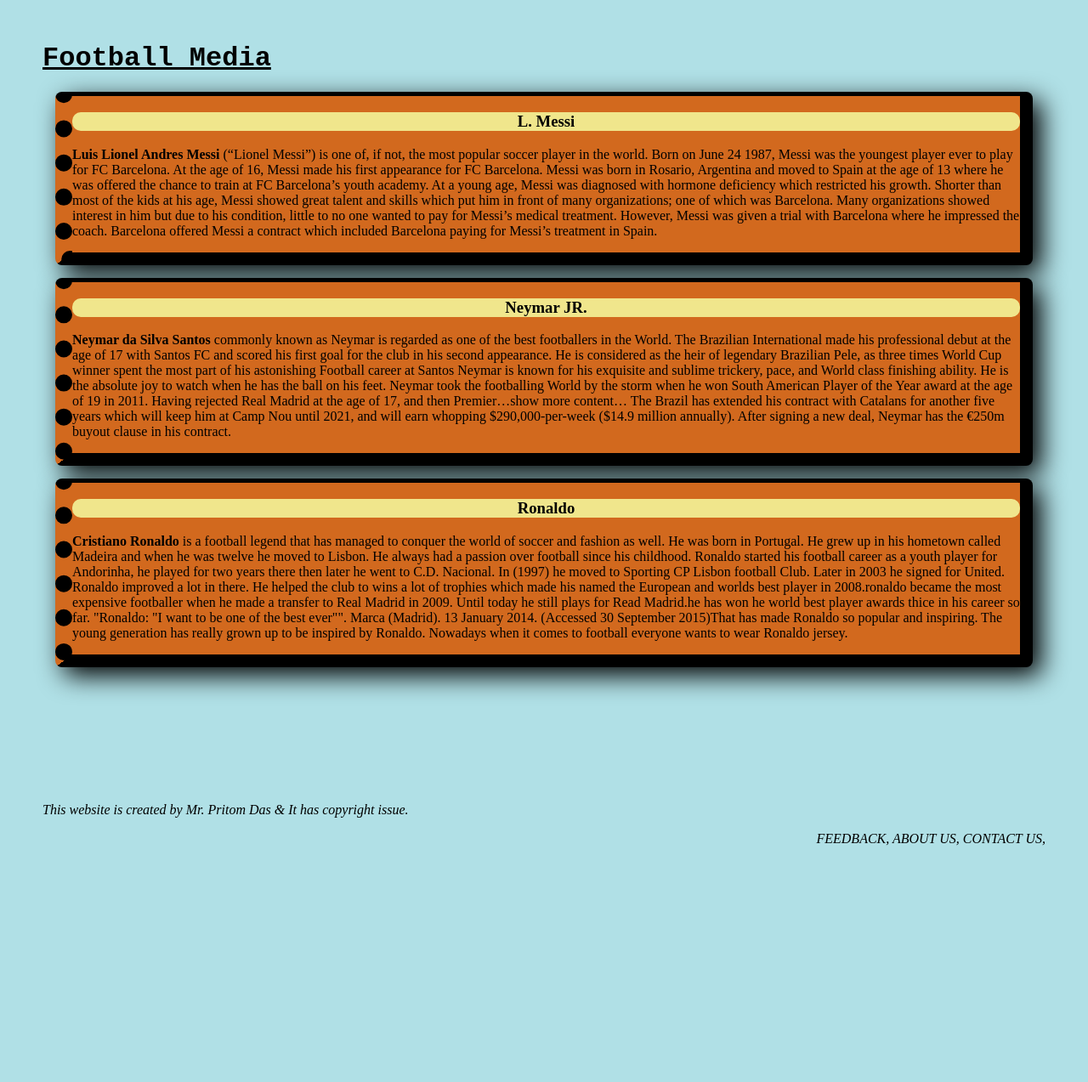
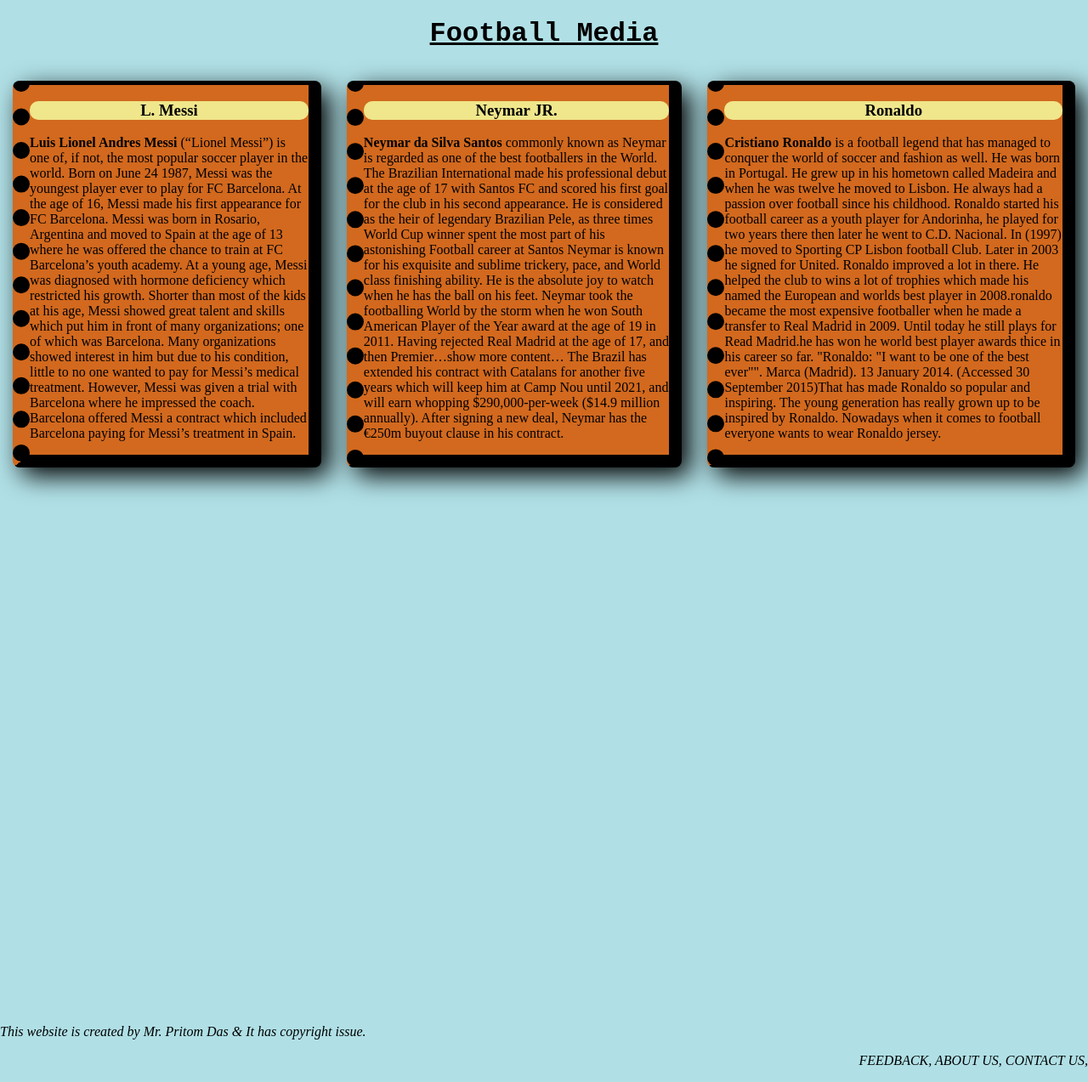
Before and after one commit to mr-pritom-01/practice-sheet, a plain HTML site: page index.html in a window 1280 px wide. Shown: the whole page at 85% size. Before the commit the page ends 1046 px from the top, so only its background shows below. Drawn offline with Linux system fonts and the light colour scheme.

Commit message:
some formation has changed

```diff
--- a/index.html
+++ b/index.html
@@ -7,8 +7,10 @@
     <link rel="stylesheet" href="styles.css">
 </head>
 <body>
-    <h1 style="font-family: 'Courier New', Courier, monospace;"><u>Football Media</u></h1>
-
+    <header>
+        <h1 style="font-family: 'Courier New', Courier, monospace;"><u>Football Media</u></h1>
+    </header>
+    <main>
     <div>
         <p><h3>L. Messi</h3>
 
@@ -33,15 +35,10 @@
             <strong>Cristiano Ronaldo</strong> is a football legend that has managed to conquer the world of soccer and fashion as well. He was born in Portugal. He grew up in his hometown called Madeira and when he was twelve he moved to Lisbon. He always had a passion over football since his childhood. Ronaldo started his football career as a youth player for Andorinha, he played for two years there then later he went to C.D. Nacional. In (1997) he moved to Sporting CP Lisbon football Club. Later in 2003 he signed for United. Ronaldo improved a lot in there. He helped the club to wins a lot of trophies which made his named the European and worlds best player in 2008.ronaldo became the most expensive footballer when he made a transfer to Real Madrid in 2009. Until today he still plays for Read Madrid.he has won he world best player awards thice in his career so far. "Ronaldo: "I want to be one of the best ever"". Marca (Madrid). 13 January 2014. (Accessed 30 September 2015)That has made Ronaldo so popular and inspiring. The young generation has really grown up to be inspired by Ronaldo. Nowadays when it comes to football everyone wants to wear Ronaldo jersey.
         </p>
     </div>
-        <br>
-        <br>
-        <br>
-        <br>
-        <br>
-        <br>
-        <br>
-        <br>
-    <footer>
+    </main>
+
+    <footer style="margin-top: 50%;">
+
        <I>This website is created by Mr. Pritom Das & It has copyright issue.
         <p style="text-align: right;">FEEDBACK, ABOUT US, CONTACT US,</p>
         </I>
--- a/styles.css
+++ b/styles.css
@@ -1,6 +1,12 @@
 body {
     background-color: powderblue;
-    margin:50px
+    margin:0px;
+}
+header {
+    text-align: center;
+}
+main {
+    display: flex;
 }
 h3 {
     background-color: khaki;
```
Also changed, not shown: images/suarez.jpg (added).
